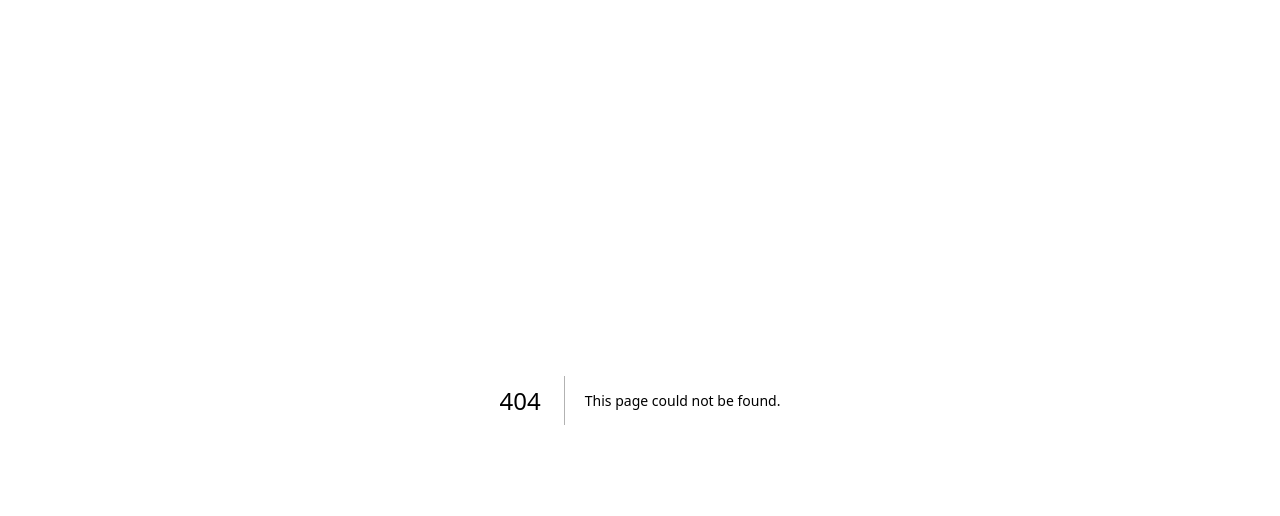
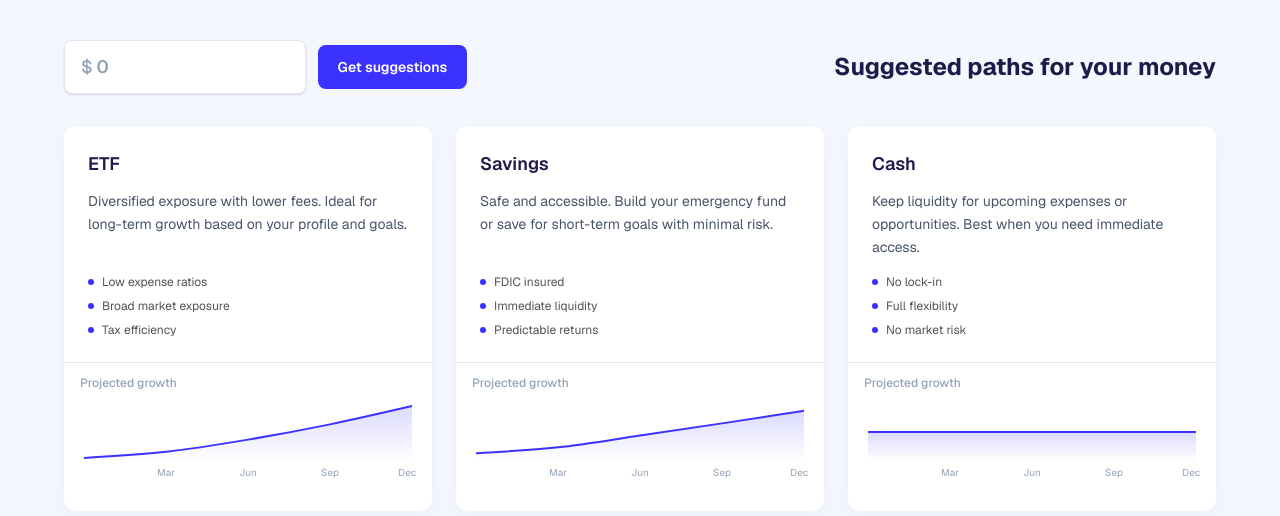
Before and after one commit to darrencis/Financial-Consultant-, a Next.js app in the folder frontend/: page /suggestions in a window 1280 px wide. Before the commit this address had no page. Shown: the top 516 px of the page. Built offline with nearby package versions, Linux system fonts and the light colour scheme.

Commit message:
feat: Create suggenstions page.

```diff
--- /dev/null
+++ b/frontend/src/app/suggestions/layout.tsx
@@ -0,0 +1,12 @@
+import { type Metadata } from "next";
+
+export const metadata: Metadata = {
+  title: "Suggestions | Ekash Finance",
+  description: "AI-powered suggestions for what to do with your money",
+};
+
+export default function SuggestionsLayout({
+  children,
+}: Readonly<{ children: React.ReactNode }>) {
+  return <>{children}</>;
+}
--- /dev/null
+++ b/frontend/src/app/suggestions/page.tsx
@@ -0,0 +1,219 @@
+"use client";
+
+import { useState } from "react";
+import { motion } from "framer-motion";
+import {
+  XAxis,
+  YAxis,
+  ResponsiveContainer,
+  Tooltip,
+  Area,
+  AreaChart,
+} from "recharts";
+
+// Types for server-provided data (assume these will be passed in)
+export interface SuggestionChartPoint {
+  month: string;
+  value: number;
+}
+
+export interface SuggestionCard {
+  id: string;
+  title: string;
+  description: string;
+  pros: string[];
+  chartData: SuggestionChartPoint[];
+}
+
+// Placeholder data - will be replaced by server data
+const MOCK_SUGGESTIONS: SuggestionCard[] = [
+  {
+    id: "etf",
+    title: "ETF",
+    description:
+      "Diversified exposure with lower fees. Ideal for long-term growth based on your profile and goals.",
+    pros: ["Low expense ratios", "Broad market exposure", "Tax efficiency"],
+    chartData: [
+      { month: "Jan", value: 5000 },
+      { month: "Mar", value: 5200 },
+      { month: "Jun", value: 5600 },
+      { month: "Sep", value: 6100 },
+      { month: "Dec", value: 6700 },
+    ],
+  },
+  {
+    id: "savings",
+    title: "Savings",
+    description:
+      "Safe and accessible. Build your emergency fund or save for short-term goals with minimal risk.",
+    pros: ["FDIC insured", "Immediate liquidity", "Predictable returns"],
+    chartData: [
+      { month: "Jan", value: 5000 },
+      { month: "Mar", value: 5075 },
+      { month: "Jun", value: 5225 },
+      { month: "Sep", value: 5380 },
+      { month: "Dec", value: 5540 },
+    ],
+  },
+  {
+    id: "cash",
+    title: "Cash",
+    description:
+      "Keep liquidity for upcoming expenses or opportunities. Best when you need immediate access.",
+    pros: ["No lock-in", "Full flexibility", "No market risk"],
+    chartData: [
+      { month: "Jan", value: 5000 },
+      { month: "Mar", value: 5000 },
+      { month: "Jun", value: 5000 },
+      { month: "Sep", value: 5000 },
+      { month: "Dec", value: 5000 },
+    ],
+  },
+];
+
+const containerVariants = {
+  hidden: { opacity: 0 },
+  visible: {
+    opacity: 1,
+    transition: { staggerChildren: 0.1, delayChildren: 0.2 },
+  },
+};
+
+const itemVariants = {
+  hidden: { opacity: 0, y: 16 },
+  visible: { opacity: 1, y: 0 },
+};
+
+function SuggestionChart({ data }: { data: SuggestionChartPoint[] }) {
+  return (
+    <div className="h-24 w-full">
+      <ResponsiveContainer width="100%" height="100%">
+        <AreaChart data={data} margin={{ top: 4, right: 4, left: 4, bottom: 4 }}>
+          <defs>
+            <linearGradient id="chartGradient" x1="0" y1="0" x2="0" y2="1">
+              <stop offset="0%" stopColor="#3B32FF" stopOpacity={0.3} />
+              <stop offset="100%" stopColor="#3B32FF" stopOpacity={0} />
+            </linearGradient>
+          </defs>
+          <XAxis
+            dataKey="month"
+            axisLine={false}
+            tickLine={false}
+            tick={{ fontSize: 10, fill: "#94A3B8" }}
+          />
+          <YAxis hide domain={["dataMin - 100", "dataMax + 100"]} />
+          <Tooltip
+            contentStyle={{
+              backgroundColor: "#FFFFFF",
+              border: "1px solid #E2E8F0",
+              borderRadius: "8px",
+              fontSize: "12px",
+            }}
+            formatter={(value: number) => [`$${value.toLocaleString()}`, ""]}
+          />
+          <Area
+            type="monotone"
+            dataKey="value"
+            stroke="#3B32FF"
+            strokeWidth={2}
+            fill="url(#chartGradient)"
+          />
+        </AreaChart>
+      </ResponsiveContainer>
+    </div>
+  );
+}
+
+export default function SuggestionsPage() {
+  const [amount, setAmount] = useState("");
+  const [suggestions] = useState<SuggestionCard[]>(MOCK_SUGGESTIONS);
+
+  return (
+    <main
+      className="min-h-screen bg-[var(--color-background)] px-6 py-8 md:px-8 md:py-10"
+      style={{ fontFamily: "var(--font-geist-sans), system-ui, sans-serif" }}
+    >
+      <div className="mx-auto max-w-6xl">
+        <motion.div
+          variants={containerVariants}
+          initial="hidden"
+          animate="visible"
+          className="space-y-8"
+        >
+          {/* Top section: money input + page title */}
+          <motion.section
+            variants={itemVariants}
+            className="flex flex-col gap-4 sm:flex-row sm:items-center sm:justify-between"
+          >
+            <div className="flex items-center gap-3">
+              <div className="flex items-center rounded-lg border border-[var(--color-neutral-200)] bg-[var(--color-surface)] px-4 py-3 shadow-sm">
+                <span className="text-lg font-medium text-[var(--color-neutral-500)]">
+                  $
+                </span>
+                <input
+                  type="text"
+                  inputMode="numeric"
+                  placeholder="0"
+                  value={amount}
+                  onChange={(e) =>
+                    setAmount(e.target.value.replace(/[^0-9,.]/g, ""))
+                  }
+                  className="ml-1 w-40 border-none bg-transparent text-lg font-semibold text-[var(--color-neutral-900)] placeholder:text-[var(--color-neutral-500)] focus:outline-none focus:ring-0 sm:w-48"
+                  aria-label="Amount of money made"
+                />
+              </div>
+              <button
+                type="button"
+                className="rounded-lg bg-[var(--color-primary-500)] px-5 py-3 text-sm font-semibold text-white transition-colors hover:bg-[var(--color-primary-600)]"
+              >
+                Get suggestions
+              </button>
+            </div>
+            <h1 className="text-xl font-bold text-[var(--color-neutral-900)] sm:text-2xl">
+              Suggested paths for your money
+            </h1>
+          </motion.section>
+
+          {/* Three suggestion cards */}
+          <div className="grid gap-6 sm:grid-cols-3">
+            {suggestions.map((card) => (
+              <motion.article
+                key={card.id}
+                variants={itemVariants}
+                className="flex flex-col overflow-hidden rounded-xl bg-[var(--color-surface)] shadow-[var(--shadow-md)] transition-shadow hover:shadow-lg"
+              >
+                <div className="flex flex-1 flex-col p-6">
+                  <h2 className="text-lg font-semibold text-[var(--color-neutral-900)]">
+                    {card.title}
+                  </h2>
+                  <p className="mt-3 flex-1 text-sm leading-relaxed text-[var(--color-neutral-700)]">
+                    {card.description}
+                  </p>
+                  {card.pros.length > 0 && (
+                    <ul className="mt-4 space-y-2">
+                      {card.pros.map((pro, i) => (
+                        <li
+                          key={i}
+                          className="flex items-center gap-2 text-xs text-[var(--color-neutral-600)]"
+                        >
+                          <span className="h-1.5 w-1.5 rounded-full bg-[var(--color-primary-500)]" />
+                          {pro}
+                        </li>
+                      ))}
+                    </ul>
+                  )}
+                </div>
+                <div className="border-t border-[var(--color-neutral-200)] px-4 pb-4 pt-3">
+                  <p className="mb-2 text-xs font-medium text-[var(--color-neutral-500)]">
+                    Projected growth
+                  </p>
+                  <SuggestionChart data={card.chartData} />
+                </div>
+              </motion.article>
+            ))}
+          </div>
+        </motion.div>
+      </div>
+    </main>
+  );
+}
```
